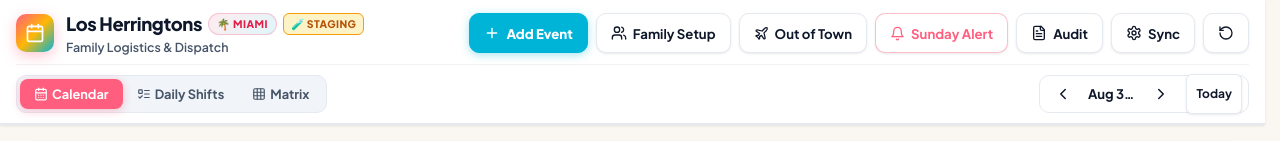
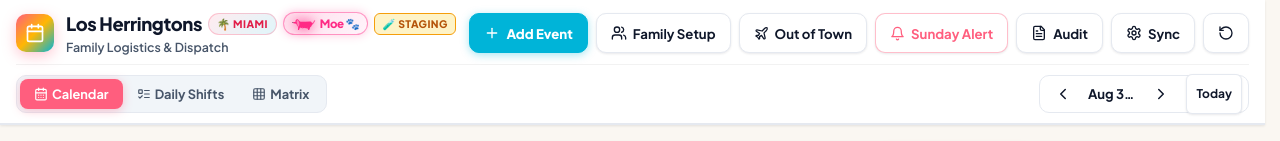
Before and after one commit to danielherrington/family-schedule-helper, a React (Vite) app: page / in a window 1280 px wide. Shown: the top 141 px of the page. Built offline with nearby package versions, Linux system fonts and the light colour scheme; no server answers; the database is empty.

Commit message:
feat(branding): add neon pink long-haired dachshund design elements for Moe

```diff
--- a/src/components/EventCard.tsx
+++ b/src/components/EventCard.tsx
@@ -16,6 +16,7 @@ import {
   Trash2,
   Plane
 } from 'lucide-react';
+import { DachshundIcon } from './ui/DachshundIcon';
 
 interface EventCardProps {
   event: DispatchEvent;
@@ -38,10 +39,11 @@ export const EventCard: React.FC<EventCardProps> = ({ event }) => {
   const [cancelReason, setCancelReason] = useState('No Class / Holiday');
   const [noPickupReason, setNoPickupReason] = useState('Playdate / With Friend');
 
+  const isMoe = event.childId === 'moe' || event.title.toLowerCase().includes('moe');
   const child = childrenList.find((c) => c.id === event.childId);
-  const childColor = child?.color || '#3b82f6';
-  const childBg = child?.badgeBg || 'rgba(59, 130, 246, 0.12)';
-  const childBorder = child?.badgeBorder || 'rgba(59, 130, 246, 0.35)';
+  const childColor = isMoe ? '#FF2A85' : (child?.color || '#3b82f6');
+  const childBg = isMoe ? 'rgba(255, 42, 133, 0.14)' : (child?.badgeBg || 'rgba(59, 130, 246, 0.12)');
+  const childBorder = isMoe ? 'rgba(255, 42, 133, 0.45)' : (child?.badgeBorder || 'rgba(59, 130, 246, 0.35)');
 
   const isCancelled = event.status === 'cancelled';
   const isNoPickupNeeded = event.status === 'no_pickup_needed';
@@ -84,7 +86,14 @@ export const EventCard: React.FC<EventCardProps> = ({ event }) => {
                 color: 'var(--text-muted)'
               }}
             >
-              {child?.name || event.childId}
+              {isMoe ? (
+                <span style={{ display: 'inline-flex', alignItems: 'center', gap: '4px' }}>
+                  <DachshundIcon size={13} color="var(--text-muted)" />
+                  <span>Moe 🐾</span>
+                </span>
+              ) : (
+                child?.name || event.childId
+              )}
             </span>
             <span className="time-chip" style={{ textDecoration: 'line-through', opacity: 0.6 }}>
               {event.startTime} - {event.endTime}
@@ -136,14 +145,21 @@ export const EventCard: React.FC<EventCardProps> = ({ event }) => {
         <div className="event-meta-row">
           <div style={{ display: 'flex', alignItems: 'center', gap: '8px' }}>
             <span
-              className="child-badge"
+              className={`child-badge ${isMoe ? 'moe-doxie-badge' : ''}`}
               style={{
                 backgroundColor: childBg,
                 borderColor: childBorder,
                 color: childColor
               }}
             >
-              {child?.name || event.childId}
+              {isMoe ? (
+                <span style={{ display: 'inline-flex', alignItems: 'center', gap: '4px' }}>
+                  <DachshundIcon size={14} color="#FF2A85" />
+                  <span>Moe 🐕</span>
+                </span>
+              ) : (
+                child?.name || event.childId
+              )}
             </span>
             <span className="time-chip" style={{ opacity: 0.85 }}>
               <Clock size={12} style={{ display: 'inline', marginRight: '3px', verticalAlign: '-1px' }} />
@@ -218,19 +234,26 @@ export const EventCard: React.FC<EventCardProps> = ({ event }) => {
 
   // 3. Normal Active Event View
   return (
-    <div className={`event-card-mobile ${event.isException ? 'is-exception' : ''}`}>
+    <div className={`event-card-mobile ${event.isException ? 'is-exception' : ''} ${isMoe ? 'is-moe-card' : ''}`}>
       {/* Top Meta Row */}
       <div className="event-meta-row">
         <div style={{ display: 'flex', alignItems: 'center', gap: '8px' }}>
           <span
-            className="child-badge"
+            className={`child-badge ${isMoe ? 'moe-doxie-badge' : ''}`}
             style={{
               backgroundColor: childBg,
               borderColor: childBorder,
               color: childColor
             }}
           >
-            {child?.name || (event.childId === 'all' ? 'All Kids' : event.childId)}
+            {isMoe ? (
+              <span style={{ display: 'inline-flex', alignItems: 'center', gap: '4px' }}>
+                <DachshundIcon size={14} color="#FF2A85" />
+                <span>Moe 🐕</span>
+              </span>
+            ) : (
+              child?.name || (event.childId === 'all' ? 'All Kids' : event.childId)
+            )}
           </span>
           <span className="time-chip">
             <Clock size={12} style={{ display: 'inline', marginRight: '3px', verticalAlign: '-1px' }} />
@@ -261,6 +284,11 @@ export const EventCard: React.FC<EventCardProps> = ({ event }) => {
             <span className="status-badge unassigned">
               <AlertCircle size={12} />
               <span>Unassigned</span>
+            </span>
+          ) : isMoe ? (
+            <span className="status-badge moe-walkies-badge" title="Moe's Long-Haired Dachshund Walk Routine">
+              <DachshundIcon size={12} color="#FF2A85" />
+              <span>Doxie Walkies</span>
             </span>
           ) : (
             <span className="status-badge routine">
--- a/src/components/Header.tsx
+++ b/src/components/Header.tsx
@@ -20,6 +20,7 @@ import {
 
 import { isTodayOrUpcoming, getTodayDateStr } from '../utils/dateUtils';
 import { isStaging } from '../services/firebaseClient';
+import { DachshundIcon } from './ui/DachshundIcon';
 
 export const Header: React.FC = () => {
   const {
@@ -81,6 +82,27 @@ export const Header: React.FC = () => {
               <div className="brand-title" style={{ display: 'flex', alignItems: 'center', gap: '6px' }}>
                 <span>Los Herringtons</span>
                 <span className="brand-badge">🌴 Miami</span>
+                <span
+                  className="doxie-mascot-pill"
+                  title="Moe the Long-Haired Dachshund 🐾"
+                  style={{
+                    display: 'inline-flex',
+                    alignItems: 'center',
+                    gap: '4px',
+                    padding: '2px 8px',
+                    borderRadius: '12px',
+                    background: 'linear-gradient(135deg, rgba(255, 42, 133, 0.16) 0%, rgba(255, 110, 199, 0.08) 100%)',
+                    border: '1px solid rgba(255, 42, 133, 0.45)',
+                    color: '#FF2A85',
+                    fontSize: '0.72rem',
+                    fontWeight: 800,
+                    boxShadow: '0 0 10px rgba(255, 42, 133, 0.25)',
+                    cursor: 'default'
+                  }}
+                >
+                  <DachshundIcon size={14} color="#FF2A85" glow />
+                  <span>Moe 🐾</span>
+                </span>
                 {isStaging && (
                   <a
                     href="https://family-schedule-helper.web.app"
--- /dev/null
+++ b/src/components/ui/DachshundIcon.tsx
@@ -0,0 +1,123 @@
+import React from 'react';
+
+interface DachshundIconProps {
+  size?: number;
+  color?: string;
+  className?: string;
+  style?: React.CSSProperties;
+  glow?: boolean;
+}
+
+/**
+ * Custom SVG Icon: Long-Haired Dachshund
+ * Features the signature elongated doxie profile, short legs, long snout,
+ * flowing feathery wavy ears, belly fringe, and feathery arched plume tail.
+ */
+export const DachshundIcon: React.FC<DachshundIconProps> = ({
+  size = 24,
+  color = '#FF2A85', // Neon Pink default
+  className = '',
+  style = {},
+  glow = false
+}) => {
+  const width = size * (44 / 26);
+  const height = size;
+
+  return (
+    <svg
+      width={width}
+      height={height}
+      viewBox="0 0 44 26"
+      fill="none"
+      xmlns="http://www.w3.org/2000/svg"
+      className={`dachshund-icon ${className}`}
+      style={{
+        display: 'inline-block',
+        verticalAlign: 'middle',
+        filter: glow ? `drop-shadow(0 0 6px ${color})` : undefined,
+        ...style
+      }}
+    >
+      <g>
+        {/* Main Body Silhouette with Long Feathery Hair */}
+        <path
+          d="
+            M 6 8.5
+            C 4.5 9 3 9.5 1.5 10
+            C 1 10.2 1 10.8 1.5 11
+            C 3.5 11.5 6 12 8 12.5
+            C 8.5 14.5 10 17 11.5 18
+            L 11 23.5
+            C 11 24.2 11.8 24.5 12.5 24
+            C 13.5 23.5 14 22.5 14.5 20
+            C 17 21 20 21.5 23 21
+            C 25 21.5 27 21.8 29 21.5
+            L 30 23.5
+            C 30.2 24.2 31 24.5 31.8 24
+            C 32.5 23.5 33 22 33.5 19.5
+            C 35 18.5 36.5 17 37 15
+            C 39 13.5 41.5 10.5 43 7
+            C 43.5 6 42.5 5.5 41.5 6.5
+            C 40 8 38.5 9.5 37 11
+            C 36.5 9.5 35 8.5 33 8.5
+            C 28 8.5 23 9 18 9
+            C 15.5 9 14 8 12.5 6
+            C 11.5 4.5 10 4 8.5 4.5
+            C 7 5 6.5 7 6 8.5
+            Z
+          "
+          fill={color}
+        />
+
+        {/* Feathery Long Ear with Wavy Highlights */}
+        <path
+          d="
+            M 9.5 5.5
+            C 11.5 6 13 8 13.5 11
+            C 14 13.5 13.5 16 12.5 17.5
+            C 12 18.2 11 17.8 10.8 17
+            C 10.2 15 10 13 9 10.5
+            C 8.5 9 8.2 7 9.5 5.5
+            Z
+          "
+          fill="#FFFFFF"
+          fillOpacity="0.4"
+        />
+
+        {/* Feathered Tail Tufts (Plume effect) */}
+        <path
+          d="
+            M 38 12
+            C 40 10 42 7.5 43.5 5
+            C 42 6.5 40 8 38.5 9.5
+            C 37.5 10.5 37 11.5 38 12
+            Z
+          "
+          fill="#FFFFFF"
+          fillOpacity="0.6"
+        />
+
+        {/* Belly Fur Fringe Feathers */}
+        <path
+          d="
+            M 16 20
+            Q 18 22.5 20 20.5
+            Q 22 23 24 20.8
+            Q 26 23.2 28 21
+          "
+          stroke="#FFFFFF"
+          strokeWidth="1.2"
+          strokeLinecap="round"
+          fill="none"
+          strokeOpacity="0.45"
+        />
+
+        {/* Cute Eye */}
+        <circle cx="5.5" cy="8" r="0.9" fill="#FFFFFF" />
+
+        {/* Little Nose */}
+        <circle cx="1.5" cy="10.2" r="0.8" fill="#1A1A1A" />
+      </g>
+    </svg>
+  );
+};
--- a/src/context/ScheduleContext.tsx
+++ b/src/context/ScheduleContext.tsx
@@ -730,7 +730,23 @@ export const ScheduleProvider: React.FC<{ children: React.ReactNode }> = ({ chil
           setChildrenList(mergedChildren);
           saveSharedKids(mergedChildren);
         } else {
-          setChildrenList(data.children);
+          // Auto-upgrade Moe to neon pink if using old amber
+          const upgraded = data.children.map((c) => {
+            if (c.id === 'moe' && (c.color === '#D97706' || c.school === 'Family Dog')) {
+              return {
+                ...c,
+                color: '#FF2A85',
+                badgeBg: 'rgba(255, 42, 133, 0.15)',
+                badgeBorder: 'rgba(255, 42, 133, 0.45)',
+                school: 'Long-Haired Dachshund 🐾'
+              };
+            }
+            return c;
+          });
+          setChildrenList(upgraded);
+          if (upgraded.some((c, i) => c.color !== data.children![i]?.color)) {
+            saveSharedKids(upgraded);
+          }
         }
       } else if (!data.children || data.children.length === 0) {
         saveSharedKids(DEFAULT_CHILDREN);
--- a/src/context/defaultSeed.ts
+++ b/src/context/defaultSeed.ts
@@ -59,10 +59,10 @@ export const DEFAULT_CHILDREN: Child[] = [
   {
     id: 'moe',
     name: 'Moe 🐕',
-    color: '#D97706', // Golden Amber
-    badgeBg: 'rgba(217, 119, 6, 0.12)',
-    badgeBorder: 'rgba(217, 119, 6, 0.35)',
-    school: 'Family Dog'
+    color: '#FF2A85', // Electric Neon Pink
+    badgeBg: 'rgba(255, 42, 133, 0.15)',
+    badgeBorder: 'rgba(255, 42, 133, 0.45)',
+    school: 'Long-Haired Dachshund 🐾'
   }
 ];
 
--- a/src/styles/index.css
+++ b/src/styles/index.css
@@ -1414,3 +1414,33 @@ button, input, select {
     padding: 1px 5px !important;
   }
 }
+
+/* Neon Pink Long-Haired Dachshund (Moe) Styling */
+.is-moe-card {
+  border-left: 4px solid #FF2A85 !important;
+  background: linear-gradient(135deg, rgba(255, 42, 133, 0.04) 0%, rgba(255, 255, 255, 1) 35%) !important;
+  box-shadow: 0 2px 10px rgba(255, 42, 133, 0.12), var(--shadow-sm) !important;
+  transition: all 0.2s ease !important;
+}
+
+.is-moe-card:hover {
+  box-shadow: 0 4px 16px rgba(255, 42, 133, 0.22), var(--shadow-md) !important;
+  transform: translateY(-1px);
+}
+
+.moe-doxie-badge {
+  background: rgba(255, 42, 133, 0.14) !important;
+  color: #FF2A85 !important;
+  border: 1px solid rgba(255, 42, 133, 0.45) !important;
+  box-shadow: 0 0 8px rgba(255, 42, 133, 0.2) !important;
+}
+
+.moe-walkies-badge {
+  background: linear-gradient(135deg, rgba(255, 42, 133, 0.15) 0%, rgba(255, 20, 147, 0.1) 100%) !important;
+  color: #FF2A85 !important;
+  border: 1px solid rgba(255, 42, 133, 0.4) !important;
+  font-weight: 700 !important;
+  display: inline-flex !important;
+  align-items: center !important;
+  gap: 5px !important;
+}
```
Also changed, not shown: src/components/DailyDispatchBoard.tsx (+11 -4 lines), src/components/WeeklyMatrixView.tsx (+11 -4 lines).
